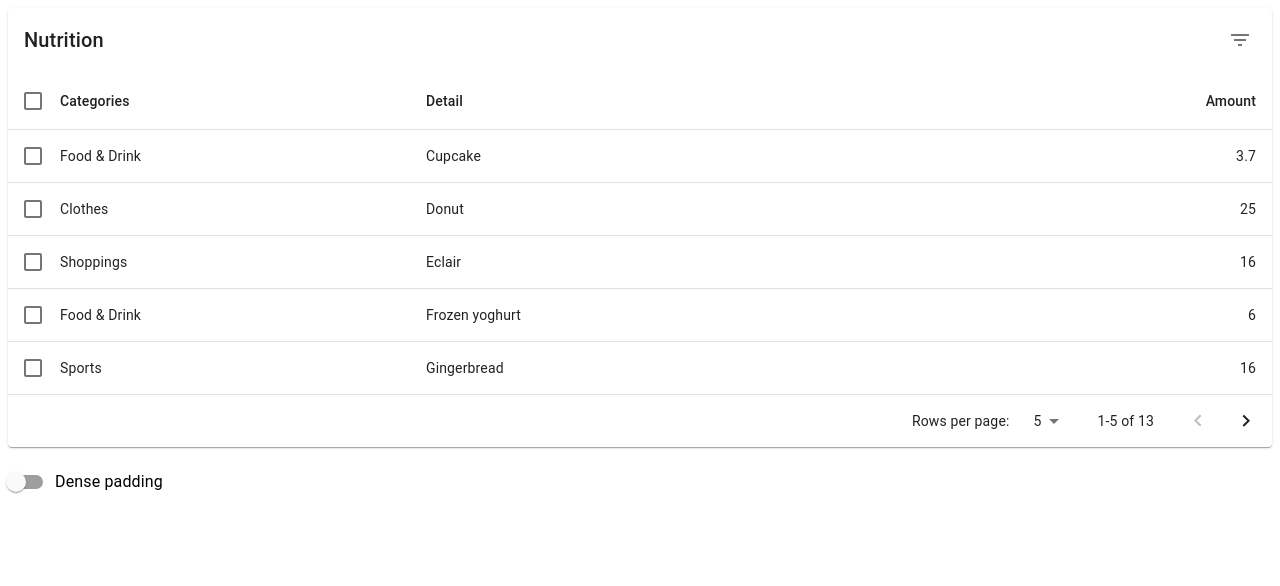
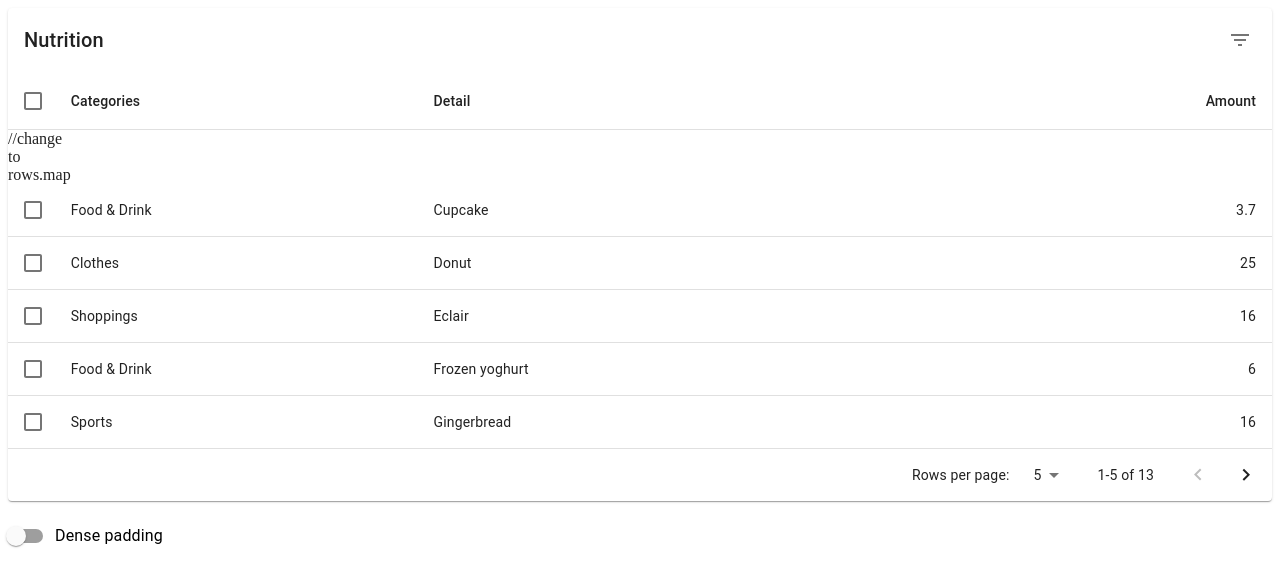
Before and after one commit to akrponaew/assignment-expense-tracker-app, a React (Create React App) app: page /expense in a window 1280 px wide. Shown: the top 586 px of the page. Built offline with nearby package versions, Linux system fonts and the light colour scheme.

Commit message:
add comments

```diff
--- a/src/components/content/ExpenseList.js
+++ b/src/components/content/ExpenseList.js
@@ -293,6 +293,7 @@ export default function ExpenseList() {
                             rowCount={rows.length}
                         />
                         <TableBody>
+                            //change to rows.map
                             {stableSort(rows, getComparator(order, orderBy))
                                 .slice(page * rowsPerPage, page * rowsPerPage + rowsPerPage)
                                 .map((row, index) => {
```
Also changed, not shown: 1 other file (tests, documents, lock files or other folders).
